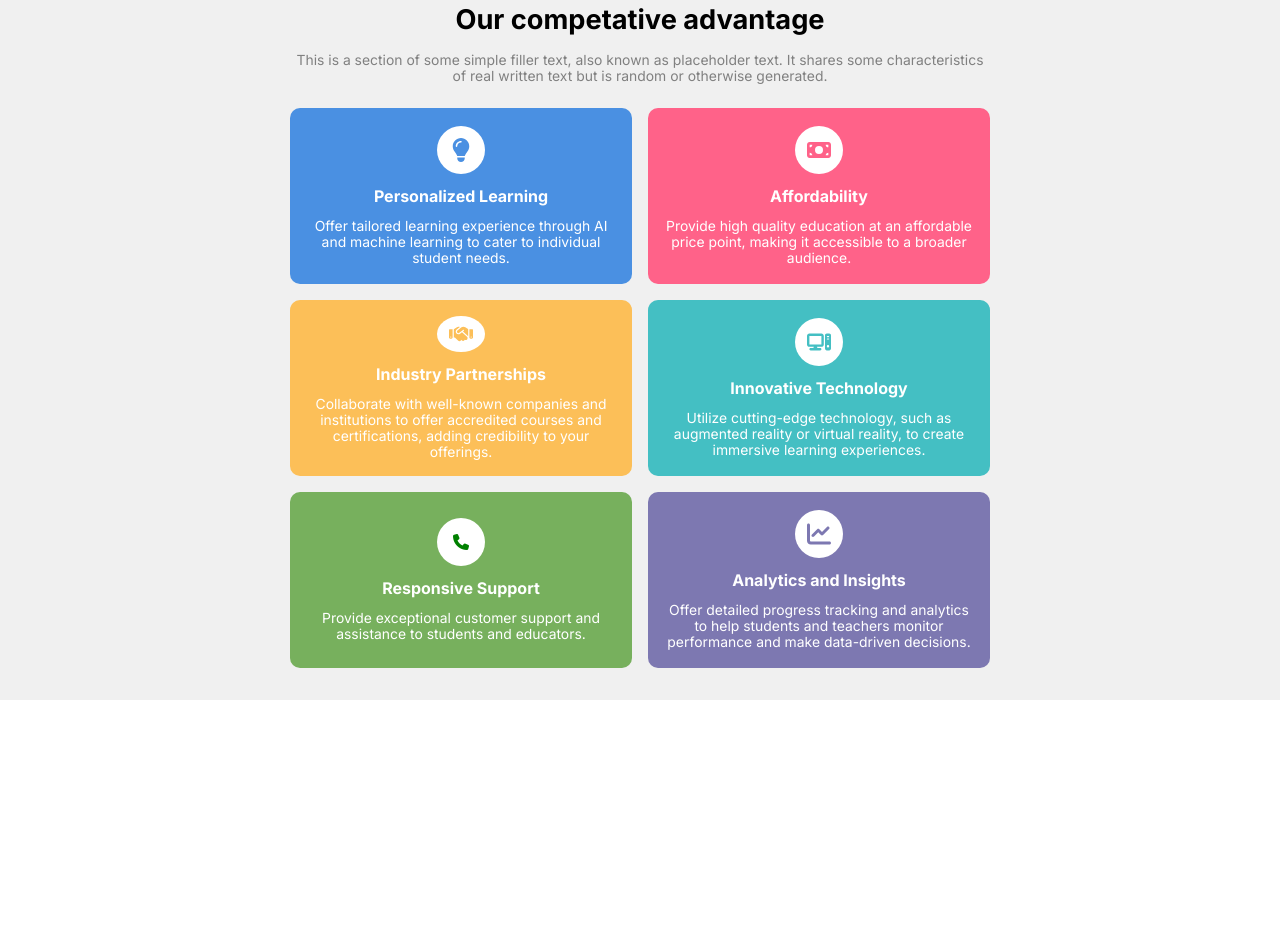
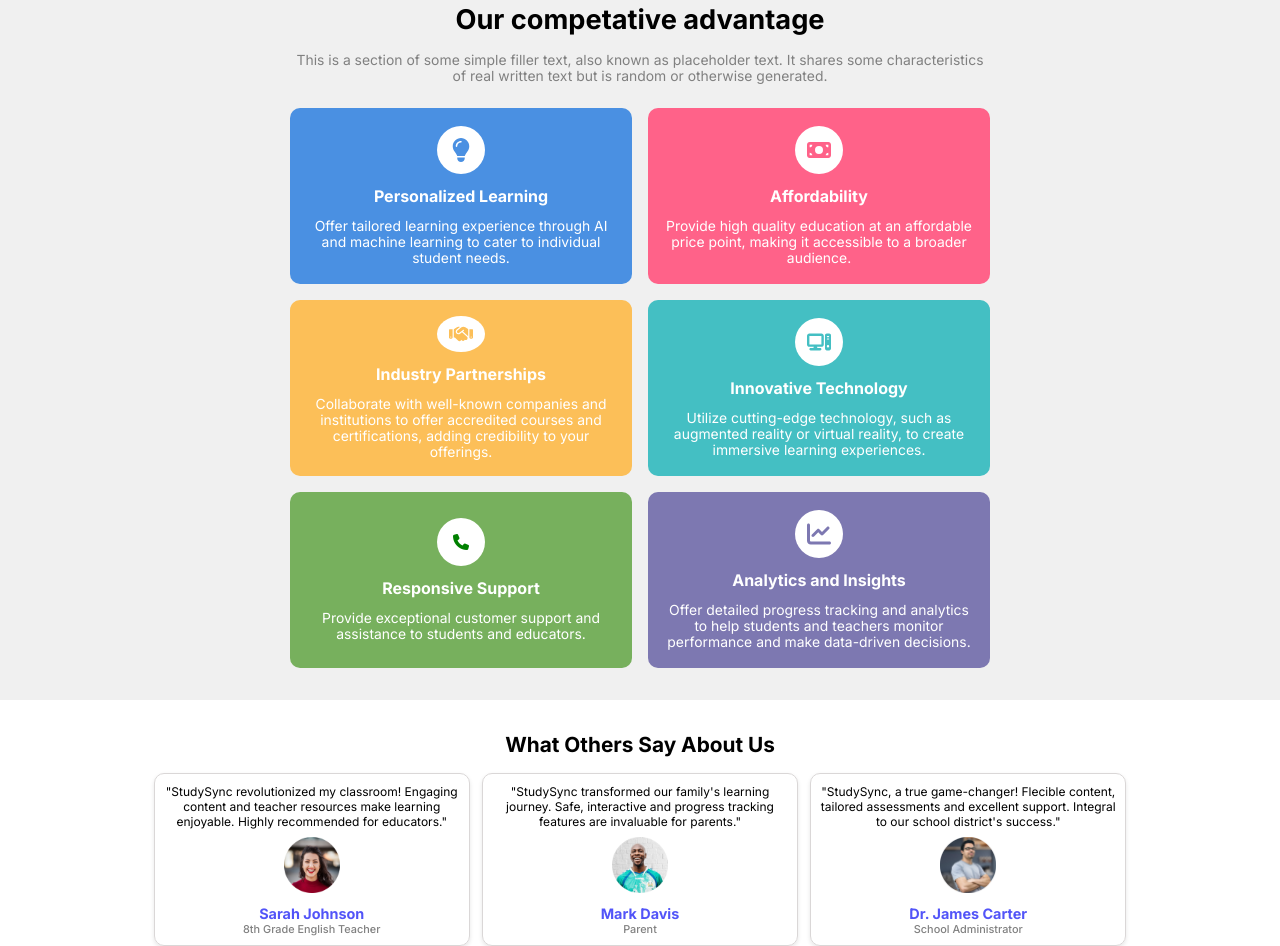
Before and after one commit to mayankagarwal03/StudySync, a plain HTML site: page index.html in a window 1280 px wide. Shown: the part 710-1656 px from the top of the page. Before the commit the page ends 1410 px from the top, so only its background shows below. Drawn offline with Linux system fonts and the light colour scheme.

Commit message:
testimonial section

```diff
--- a/index.html
+++ b/index.html
@@ -117,7 +117,29 @@
                 </div>
             </div>
         </div>
-
+    </div>
+    <div class="testimonial">
+        <h2 class="testimonial-heading">What Others Say About Us</h2>
+        <div class="testimonials">
+            <div class="testimonial-box">
+                <p class="box-txt1">"StudySync revolutionized my classroom! Engaging content and teacher resources make learning enjoyable. Highly recommended for educators."</p>
+                <div class="box-img"><img src="images/avatar1.png" /></div>
+                <p class="box-txt1 abc">Sarah Johnson</p>
+                <p class="box-txt1 bcd">8th Grade English Teacher</p>
+            </div>
+            <div class="testimonial-box">
+                <p class="box-txt1">"StudySync transformed our family's learning journey. Safe, interactive and progress tracking features are invaluable for parents."</p>
+                <div class="box-img"><img src="images/avatar2.png" /></div>
+                <p class="box-txt1 abc">Mark Davis</p>
+                <p class="box-txt1 bcd">Parent</p>
+            </div>
+            <div class="testimonial-box">
+                <p class="box-txt1">"StudySync, a true game-changer! Flecible content, tailored assessments and excellent support. Integral to our school district's success."</p>
+                <div class="box-img"><img src="images/avatar3.png" /></div>
+                <p class="box-txt1 abc">Dr. James Carter</p>
+                <p class="box-txt1 bcd">School Administrator</p>
+            </div>
+        </div>
     </div>
 </body>
 </html>
--- a/style.css
+++ b/style.css
@@ -376,3 +376,58 @@ body{
         grid-template-columns: repeat(1,1fr);
     }
 }
+.testimonial{
+    margin-top: 2rem;
+    padding: 0 2rem;
+    max-width: 1280px;
+    display: flex;
+    flex-direction: column;
+    justify-content: center;
+    align-items: center;
+}
+.testimonial-heading{
+    font-size: 1.3rem;
+}
+.testimonials{
+    margin-top:1rem;
+    display: grid;
+    gap:0.75rem;
+    align-items: center;
+    justify-content: center;
+    grid-template-columns: repeat(3,1fr);
+    width:80%;
+}
+.testimonial-box{
+    border: 1px solid rgb(218, 215, 215);
+    border-radius: 0.625rem;
+    display: flex;
+    flex-direction: column;
+    justify-content: center;
+    align-items: center;
+    padding: 0.6rem;
+    box-shadow: 0 2px 4px rgba(0,0,0,0.1);
+    transition: transform 0.3s ease, box-shadow 0.3s ease;
+}
+.testimonial-box:hover{
+    transform: scale(1.05);
+    box-shadow: 0 4px 8px rgba(0,0,0,0.2);
+    border: 1px solid blue;
+}
+.box-txt1{
+    font-size: 0.75rem;
+}
+.box-img img{
+    height: 3.5rem;
+    padding:0.5rem;
+    width:3.5rem;
+}
+.abc{
+    color: #5254f8;
+    font-weight: bold;
+    font-size: 0.9rem;
+}
+.bcd{
+    color:#808080;
+    font-size: 0.68rem;
+    font-weight: 500;
+}
```
